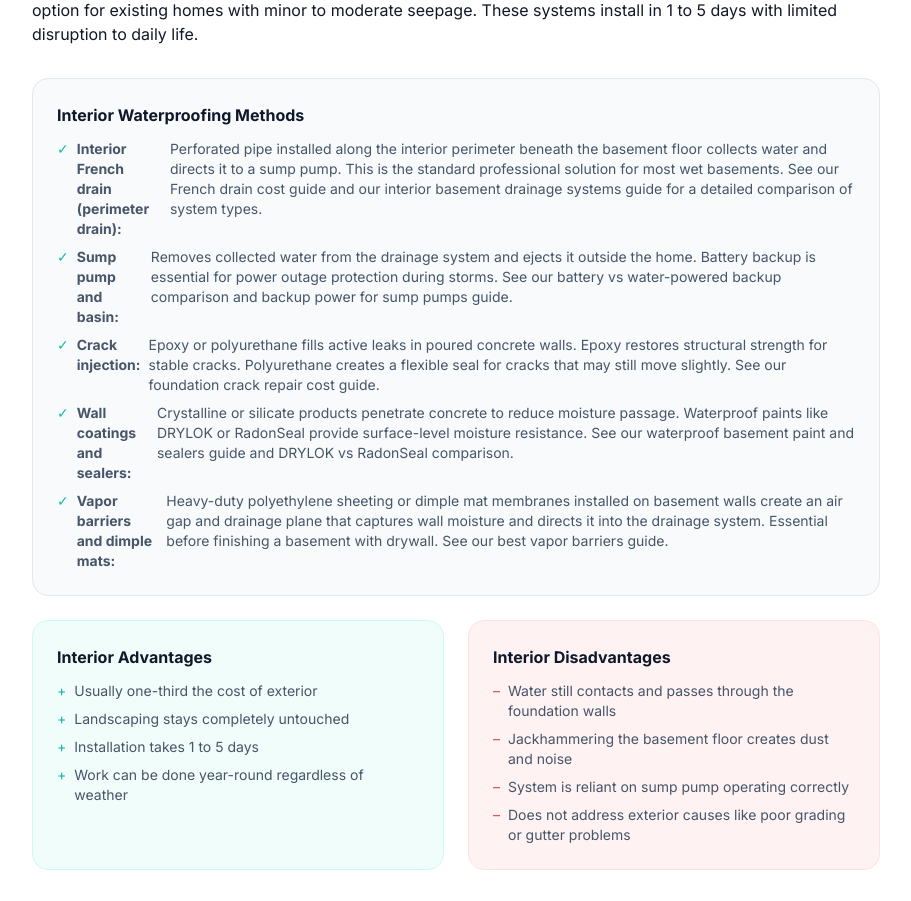
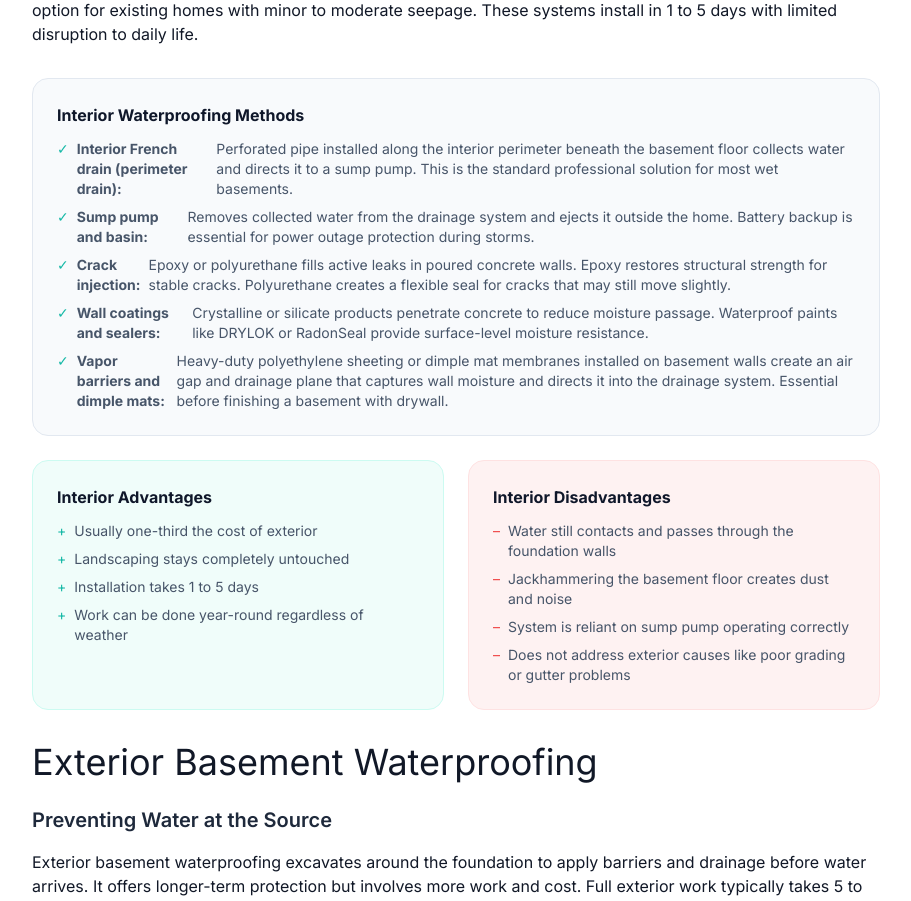
Before and after one commit to thebasementguide2026/basement-guide, a Next.js app: page /articles/interior-vs-exterior-waterproofing in a window 1280 px wide. Shown: the part 2880-3781 px from the top of the page, without its empty margins (184-1095 px from the left). Built offline with nearby package versions, Linux system fonts and the light colour scheme.

Commit message:
Remove See our guide references from Interior Methods chart

```diff
--- a/app/articles/interior-vs-exterior-waterproofing/page.tsx
+++ b/app/articles/interior-vs-exterior-waterproofing/page.tsx
@@ -196,11 +196,11 @@ export default function InteriorVsExteriorWaterproofing() {
             <div className='bg-slate-50 rounded-2xl p-6 border border-slate-200'>
               <h4 className='font-bold text-slate-900 mb-3'>Interior Waterproofing Methods</h4>
               <ul className='space-y-2 text-slate-600 text-sm'>
-                <li className='flex items-start gap-2'><span className='text-teal-500'>&#10003;</span> <strong>Interior French drain (perimeter drain):</strong> Perforated pipe installed along the interior perimeter beneath the basement floor collects water and directs it to a sump pump. This is the standard professional solution for most wet basements. See our French drain cost guide and our interior basement drainage systems guide for a detailed comparison of system types.</li>
-                <li className='flex items-start gap-2'><span className='text-teal-500'>&#10003;</span> <strong>Sump pump and basin:</strong> Removes collected water from the drainage system and ejects it outside the home. Battery backup is essential for power outage protection during storms. See our battery vs water-powered backup comparison and backup power for sump pumps guide.</li>
-                <li className='flex items-start gap-2'><span className='text-teal-500'>&#10003;</span> <strong>Crack injection:</strong> Epoxy or polyurethane fills active leaks in poured concrete walls. Epoxy restores structural strength for stable cracks. Polyurethane creates a flexible seal for cracks that may still move slightly. See our foundation crack repair cost guide.</li>
-                <li className='flex items-start gap-2'><span className='text-teal-500'>&#10003;</span> <strong>Wall coatings and sealers:</strong> Crystalline or silicate products penetrate concrete to reduce moisture passage. Waterproof paints like DRYLOK or RadonSeal provide surface-level moisture resistance. See our waterproof basement paint and sealers guide and DRYLOK vs RadonSeal comparison.</li>
-                <li className='flex items-start gap-2'><span className='text-teal-500'>&#10003;</span> <strong>Vapor barriers and dimple mats:</strong> Heavy-duty polyethylene sheeting or dimple mat membranes installed on basement walls create an air gap and drainage plane that captures wall moisture and directs it into the drainage system. Essential before finishing a basement with drywall. See our best vapor barriers guide.</li>
+                <li className='flex items-start gap-2'><span className='text-teal-500'>&#10003;</span> <strong>Interior French drain (perimeter drain):</strong> Perforated pipe installed along the interior perimeter beneath the basement floor collects water and directs it to a sump pump. This is the standard professional solution for most wet basements.</li>
+                <li className='flex items-start gap-2'><span className='text-teal-500'>&#10003;</span> <strong>Sump pump and basin:</strong> Removes collected water from the drainage system and ejects it outside the home. Battery backup is essential for power outage protection during storms.</li>
+                <li className='flex items-start gap-2'><span className='text-teal-500'>&#10003;</span> <strong>Crack injection:</strong> Epoxy or polyurethane fills active leaks in poured concrete walls. Epoxy restores structural strength for stable cracks. Polyurethane creates a flexible seal for cracks that may still move slightly.</li>
+                <li className='flex items-start gap-2'><span className='text-teal-500'>&#10003;</span> <strong>Wall coatings and sealers:</strong> Crystalline or silicate products penetrate concrete to reduce moisture passage. Waterproof paints like DRYLOK or RadonSeal provide surface-level moisture resistance.</li>
+                <li className='flex items-start gap-2'><span className='text-teal-500'>&#10003;</span> <strong>Vapor barriers and dimple mats:</strong> Heavy-duty polyethylene sheeting or dimple mat membranes installed on basement walls create an air gap and drainage plane that captures wall moisture and directs it into the drainage system. Essential before finishing a basement with drywall.</li>
               </ul>
             </div>
             <div className='grid grid-cols-1 md:grid-cols-2 gap-6'>
```
